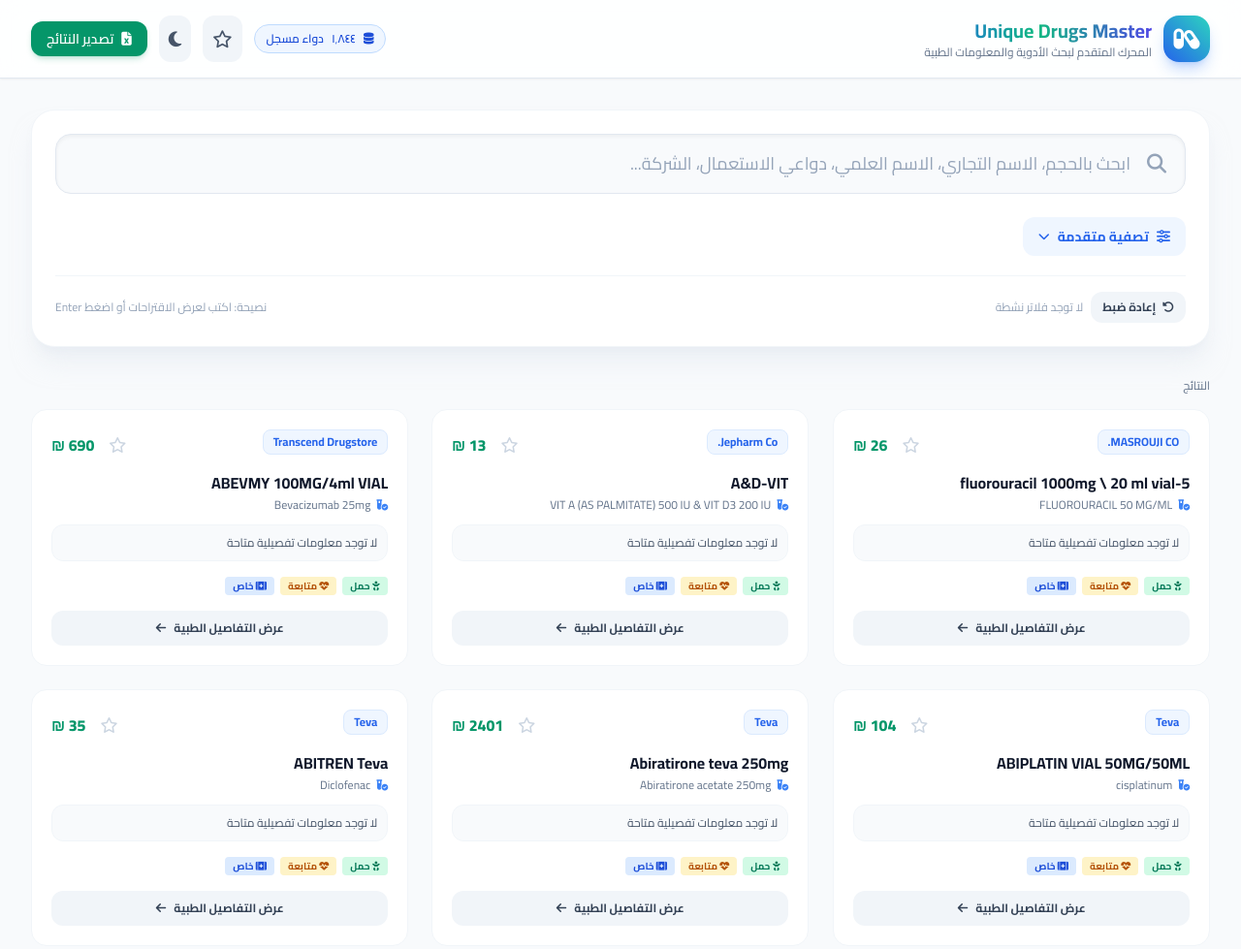
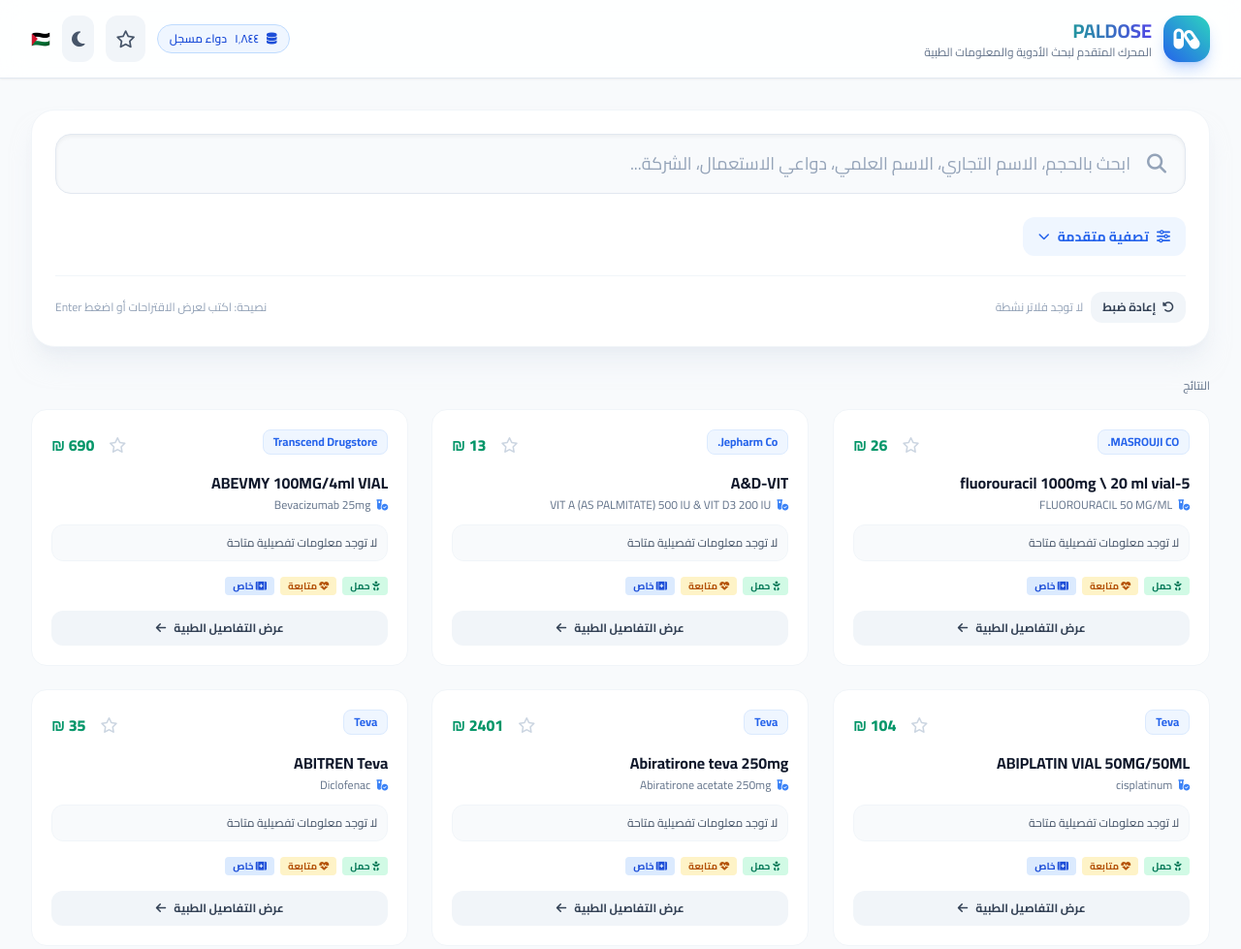
Before and after one commit to mohammediashawahna-art/Paldose-, a plain HTML site: page index.html in a window 1280 px wide. Shown: the top 979 px of the page at 97% size. Drawn offline with nearby package versions, Linux system fonts and the light colour scheme.

Commit message:
Update index.html

```diff
--- a/index.html
+++ b/index.html
@@ -4,7 +4,7 @@
     <meta charset="UTF-8">
     <meta name="viewport" content="width=device-width, initial-scale=1.0">
     <link rel="canonical" href="https://paldose.com/">
-    <title>دليل الأدوية الشامل والمتطور | Unique Drugs Master</title>
+    <title>PALDOSE</title>
     <!-- Tailwind CSS -->
     <script src="https://cdn.tailwindcss.com"></script>
     <script>
@@ -97,7 +97,7 @@
                 </div>
                 <div>
                     <h1 class="text-xl font-bold bg-gradient-to-r from-blue-600 via-teal-500 to-indigo-600 bg-clip-text text-transparent">
-                        Unique Drugs Master
+                        PALDOSE
                     </h1>
                     <p class="text-xs text-slate-500 dark:text-slate-400 font-medium">المحرك المتقدم لبحث الأدوية والمعلومات الطبية</p>
                 </div>
@@ -116,11 +116,9 @@
                 </button>
                 <button id="theme-toggle" title="تبديل الوضع الليلي" aria-label="تبديل الوضع الليلي" class="p-2.5 rounded-xl bg-slate-100 dark:bg-slate-800 text-slate-600 dark:text-slate-300 hover:bg-slate-200 dark:hover:bg-slate-700 transition focus-ring">
                     <i id="theme-icon" class="fa-solid fa-moon text-lg"></i>
-                </button>
+                </button>🇵🇸
 
-                <button onclick="exportToCSV()" class="hidden sm:flex items-center gap-2 px-4 py-2 bg-emerald-600 hover:bg-emerald-700 text-white rounded-xl text-sm font-semibold shadow-md shadow-emerald-600/20 transition">
-                    <i class="fa-solid fa-file-excel"></i>
-                    <span>تصدير النتائج</span>
+
                 </button>
             </div>
         </div>
```
